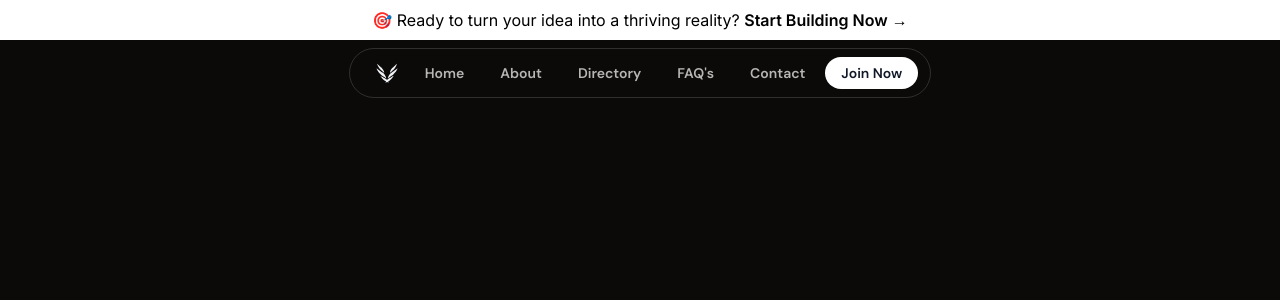
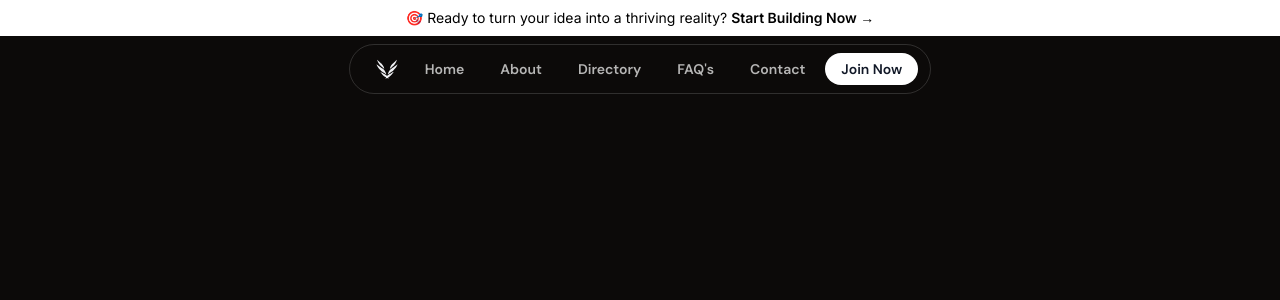
Before and after one commit to RuthlessDove/startup-directory, a Next.js app: page / in a window 1280 px wide. Shown: the top 300 px of the page. Built offline with nearby package versions, Linux system fonts and the light colour scheme.

Commit message:
Update text size in Banner component for improved readability

```diff
--- a/sections/Banner.tsx
+++ b/sections/Banner.tsx
@@ -4,7 +4,7 @@ const Banner = () => {
   return (
     <div className="bg-white py-2">
       <div className="flex gap-2 justify-center">
-        <p className="font-body text-center">
+        <p className="font-body text-center text-sm">
           🎯 Ready to turn your idea into a thriving reality?{" "}<span className="font-semibold">Start Building Now &#8594;</span>
         </p>
 
```
